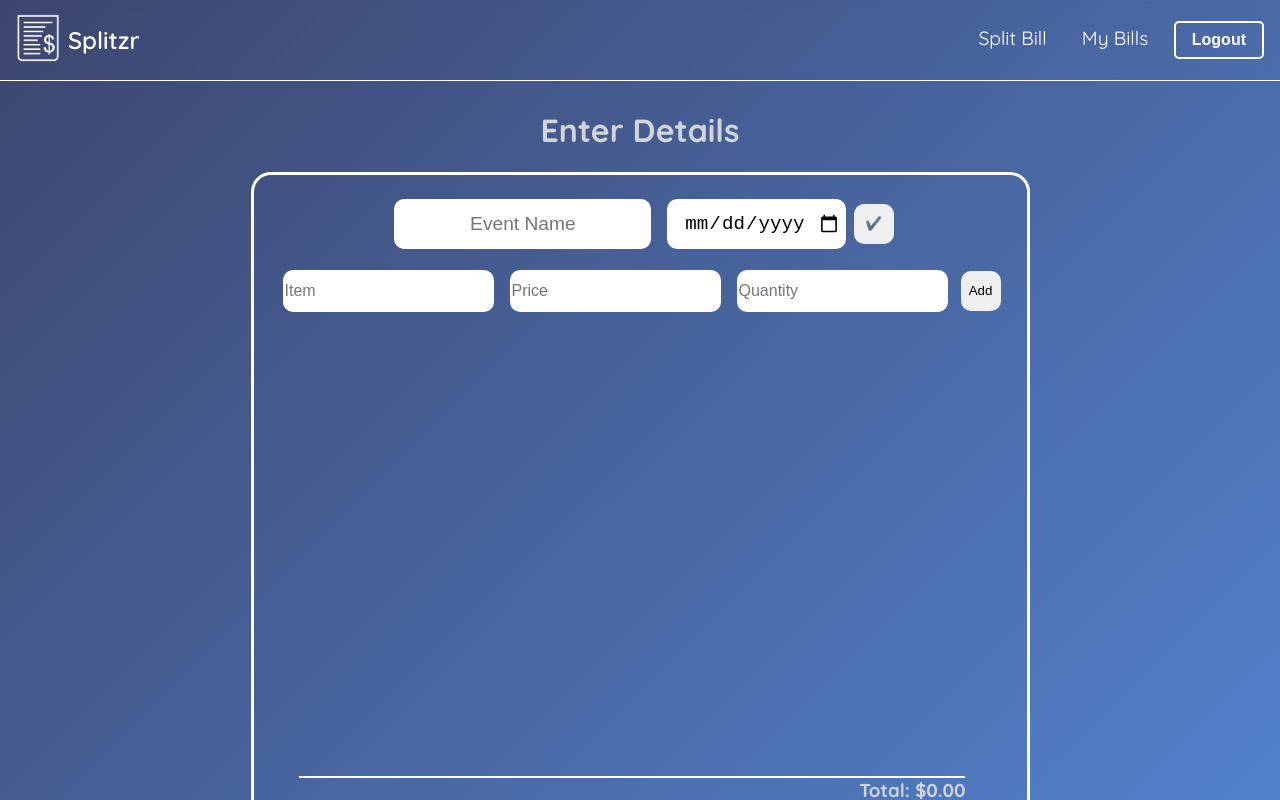
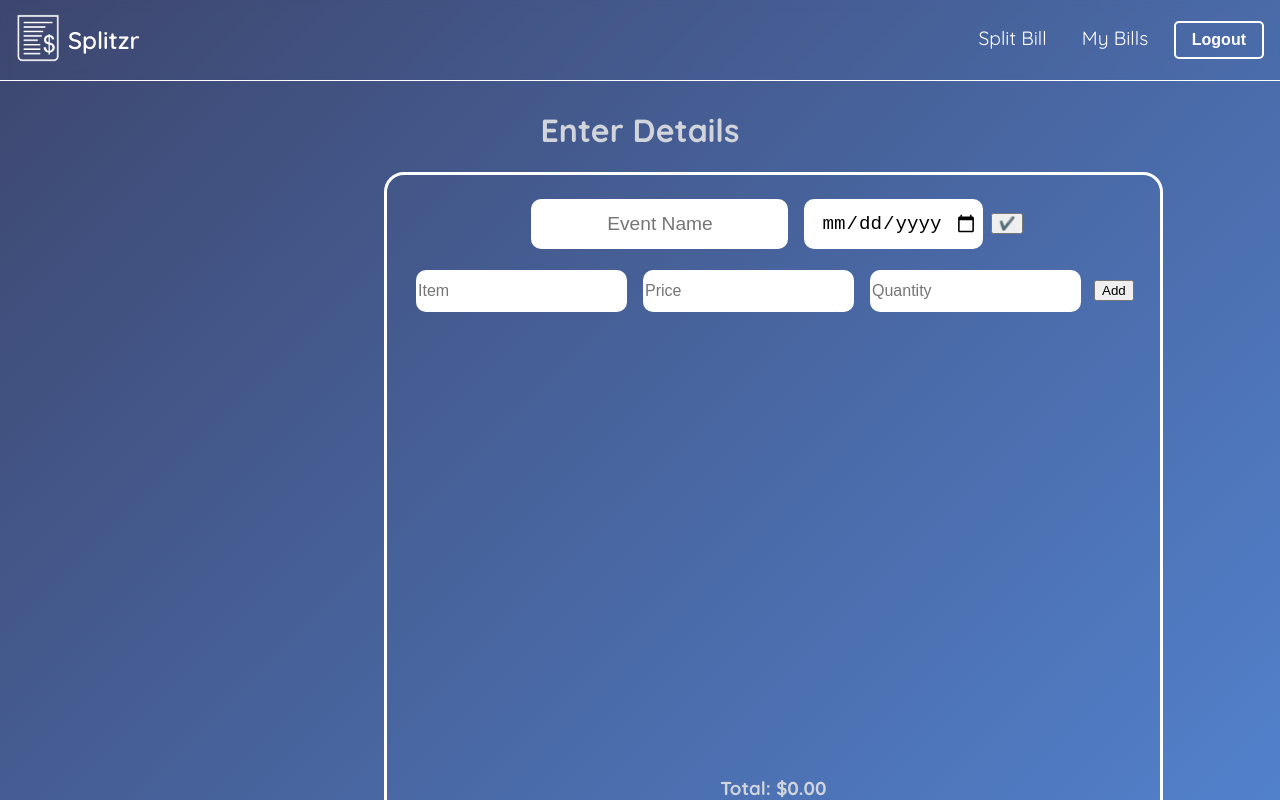
Before and after one commit to roccovulpis/Splitzr, a React (Vite) app in the folder client/: page /split-bill in a window 1280 px wide. Built offline with nearby package versions, Linux system fonts and the light colour scheme; sample sign-in values are in the browser's storage.

Commit message:
Bill Splitter functions added.

```diff
--- /dev/null
+++ b/client/src/components/ActionPanel.jsx
@@ -0,0 +1,13 @@
+import React from 'react';
+import '../styles/ActionPanel.css';
+
+export default function ActionPanel({ editBill, handleSplitOption }) {
+  return (
+    <div className="action-panel">
+      <h2>Choose How to Split</h2>
+      <button onClick={editBill}>✏️ Edit Bill</button>
+      <button onClick={() => handleSplitOption('equal')}>🔄 Split Evenly</button>
+      <button onClick={() => handleSplitOption('custom')}>👥 Assign Items Manually</button>
+    </div>
+  );
+}
--- a/client/src/components/BillForm.jsx
+++ b/client/src/components/BillForm.jsx
@@ -1,4 +1,9 @@
-import React, { useState } from 'react';
+import React, { useState, useEffect } from 'react';
+import EventDetails from './EventDetails';
+import ItemInput from './ItemInput';
+import ItemList from './ItemList';
+import ActionPanel from './ActionPanel';
+import SplitPanel from './SplitPanel';
 import '../styles/BillForm.css';
 
 export default function BillForm() {
@@ -11,37 +16,20 @@ export default function BillForm() {
   const [total, setTotal] = useState(0);
   const [isEditingEvent, setIsEditingEvent] = useState(true);
   const [editingIndex, setEditingIndex] = useState(null);
+  const [isConfirmed, setIsConfirmed] = useState(false);
+  const [splitOption, setSplitOption] = useState(null);
+  const [people, setPeople] = useState([{ name: '', amount: 0 }]);
 
-  // Event Handlers
-  function handleEventInputChange(event) {
-    setEvent(event.target.value);
-  }
+  useEffect(() => {
+    setTotal(items.reduce((sum, item) => sum + item.price, 0));
+  }, [items]);
 
-  function handleEventDateInputChange(event) {
-    setEventDate(event.target.value);
-  }
-
-  // Item Input Handlers
-  function handleItemInputChange(event) {
-    setNewItem(event.target.value);
-  }
-
-  function handlePriceInputChange(event) {
-    setItemPrice(event.target.value);
-  }
-
-  function handleQuantityInputChange(event) {
-    setQuantity(event.target.value);
-  }
-
-  // Add or Update Item
   function addItem() {
     const unitPrice = parseFloat(itemPrice) || 0;
     const qty = parseInt(quantity, 10) || 0;
 
     if (newItem.trim() !== '' && unitPrice > 0 && qty > 0) {
       if (editingIndex !== null) {
-        // Update the existing item
         setItems((prevItems) =>
           prevItems.map((item, index) =>
             index === editingIndex
@@ -49,141 +37,87 @@ export default function BillForm() {
               : item
           )
         );
-        setEditingIndex(null); // Exit edit mode
+        setEditingIndex(null);
       } else {
-        // Add a new item
-        const newItemObject = {
-          name: newItem,
-          unitPrice,
-          price: unitPrice * qty,
-          quantity: qty,
-        };
-        setItems((prevItems) => [...prevItems, newItemObject]);
+        setItems([...items, { name: newItem, unitPrice, price: unitPrice * qty, quantity: qty }]);
       }
-
-      resetInputs(); // Reset input fields
+      resetInputs();
     }
   }
 
-  // Update Total after items state changes
-  React.useEffect(() => {
-    const newTotal = items.reduce((sum, item) => sum + item.price, 0);
-    setTotal(newTotal);
-  }, [items]);
-
-  // Start Editing an Item
-  function startEditItem(index) {
-    const itemToEdit = items[index];
-    setNewItem(itemToEdit.name);
-    setItemPrice(itemToEdit.unitPrice.toFixed(2));
-    setQuantity(itemToEdit.quantity);
-    setEditingIndex(index);
+  function removeItem(index) {
+    setItems(items.filter((_, i) => i !== index));
   }
 
-  // Cancel Editing Mode
-  function cancelEdit() {
-    resetInputs();
-    setEditingIndex(null);
+  function confirmBill() {
+    setIsConfirmed(true);
   }
 
-  // Remove an Item
-  function removeItem(index) {
-    setItems((prevItems) => prevItems.filter((_, i) => i !== index));
+  function editBill() {
+    setIsConfirmed(false);
+    setSplitOption(null);
   }
 
-  // Reset Input Fields
-  function resetInputs() {
-    setNewItem('');
-    setItemPrice('');
-    setQuantity('');
+  function handleSplitOption(option) {
+    setSplitOption(option);
+    if (option === 'equal') {
+      const splitAmount = total / people.length;
+      setPeople(people.map((p) => ({ ...p, amount: splitAmount })));
+    }
+  }
+
+  function handlePersonChange(index, field, value) {
+    const updatedPeople = [...people];
+    updatedPeople[index][field] = field === 'amount' ? parseFloat(value) : value;
+    setPeople(updatedPeople);
+  }
+
+  function addPerson() {
+    setPeople([...people, { name: '', amount: 0 }]);
   }
 
   return (
-    <div className="event-form-container">
-      {isEditingEvent ? (
-        <div className="event-details-container">
-          <input
-            type="text"
-            id="event-name"
-            placeholder="Event Name"
-            value={event}
-            onChange={handleEventInputChange}
-          />
-          <input
-            type="date"
-            id="date"
-            value={eventDate}
-            onChange={handleEventDateInputChange}
-          />
-          <button className="add-btn" onClick={() => setIsEditingEvent(false)}>
-            ✔️
-          </button>
-        </div>
-      ) : (
-        <div className="event-summary">
-          <h2>
-            Event: {event} (Date: {eventDate})
-          </h2>
-          <button className="event-form-edit-btn" onClick={() => setIsEditingEvent(true)}>
-            ✏️
-          </button>
-        </div>
-      )}
+    <div className={`bill-container ${isConfirmed ? 'confirmed' : ''}`}>
+      <div className="bill-panel">
+        <EventDetails
+          event={event}
+          eventDate={eventDate}
+          setEvent={setEvent}
+          setEventDate={setEventDate}
+          isEditing={isEditingEvent}
+          setIsEditing={setIsEditingEvent}
+        />
 
-      <div className="event-items-container">
-        <input
-          className="item-input"
-          type="text"
-          placeholder="Item"
-          value={newItem}
-          onChange={handleItemInputChange}
-        />
-        <input
-          className="price-input"
-          type="number"
-          placeholder="Price"
-          value={itemPrice}
-          onChange={handlePriceInputChange}
-        />
-        <input
-          className="quantity-input"
-          type="number"
-          placeholder="Quantity"
-          value={quantity}
-          onChange={handleQuantityInputChange}
-        />
-        <button className="add-btn" onClick={addItem}>
-          {editingIndex !== null ? '✔️' : 'Add'}
-        </button>
-        {editingIndex !== null && (
-          <button className="cancel-btn" onClick={cancelEdit}>
-            Cancel
-          </button>
+        {!isConfirmed && (
+          <>
+            <ItemInput
+              newItem={newItem}
+              itemPrice={itemPrice}
+              quantity={quantity}
+              editingIndex={editingIndex}
+              handleItemInputChange={(e) => setNewItem(e.target.value)}
+              handlePriceInputChange={(e) => setItemPrice(e.target.value)}
+              handleQuantityInputChange={(e) => setQuantity(e.target.value)}
+              addItem={addItem}
+              cancelEdit={() => setEditingIndex(null)}
+            />
+            {editingIndex === null && (
+              <ItemList items={items} startEditItem={setEditingIndex} removeItem={removeItem} />
+            )}
+            <h3 className="total-display">Total: ${total.toFixed(2)}</h3>
+            <button className="confirm-btn" onClick={confirmBill}>Confirm Bill</button>
+          </>
         )}
       </div>
 
-      {/* Hide the list when editingIndex is not null */}
-      {editingIndex === null && (
-        <ol className="added-items">
-          {items.map((item, index) => (
-            <li key={index} className="added-list-items">
-              <div className="text">
-                <span>{item.quantity} x</span>
-                <span>{item.name}</span>
-                <span className="added-item-price">${item.price.toFixed(2)}</span>
-              </div>
-              <button className="added-item-edit-btn" onClick={() => startEditItem(index)}>
-                ✏️
-              </button>
-              <button className="remove-btn" onClick={() => removeItem(index)}>
-                ❌
-              </button>
-            </li>
-          ))}
-        </ol>
+      {isConfirmed && (
+        <>
+          <ActionPanel editBill={editBill} handleSplitOption={handleSplitOption} />
+          {splitOption === 'custom' && (
+            <SplitPanel people={people} handlePersonChange={handlePersonChange} addPerson={addPerson} />
+          )}
+        </>
       )}
-
-      <h3 className="total-display">Total: ${total.toFixed(2)}</h3>
     </div>
   );
 }
--- /dev/null
+++ b/client/src/components/EventDetails.jsx
@@ -0,0 +1,29 @@
+import React from 'react';
+import '../styles/EventDetails.css';
+
+
+export default function EventDetails({ event, eventDate, setEvent, setEventDate, isEditing, setIsEditing }) {
+  return isEditing ? (
+    <div className="event-details-container">
+      <input
+        type="text"
+        id="event-name"
+        placeholder="Event Name"
+        value={event}
+        onChange={(e) => setEvent(e.target.value)}
+      />
+      <input
+        type="date"
+        id="date"
+        value={eventDate}
+        onChange={(e) => setEventDate(e.target.value)}
+      />
+      <button className="add-btn" onClick={() => setIsEditing(false)}>✔️</button>
+    </div>
+  ) : (
+    <div className="event-summary">
+      <h2>Event: {event} (Date: {eventDate})</h2>
+      <button className="event-form-edit-btn" onClick={() => setIsEditing(true)}>✏️</button>
+    </div>
+  );
+}
--- /dev/null
+++ b/client/src/components/ItemInput.jsx
@@ -0,0 +1,48 @@
+import React from 'react';
+import '../styles/ItemInput.css';
+
+export default function ItemInput({
+  newItem,
+  itemPrice,
+  quantity,
+  editingIndex,
+  handleItemInputChange,
+  handlePriceInputChange,
+  handleQuantityInputChange,
+  addItem,
+  cancelEdit,
+}) {
+  return (
+    <div className="event-items-container">
+      <input
+        className="item-input"
+        type="text"
+        placeholder="Item"
+        value={newItem}
+        onChange={handleItemInputChange}
+      />
+      <input
+        className="price-input"
+        type="number"
+        placeholder="Price"
+        value={itemPrice}
+        onChange={handlePriceInputChange}
+      />
+      <input
+        className="quantity-input"
+        type="number"
+        placeholder="Quantity"
+        value={quantity}
+        onChange={handleQuantityInputChange}
+      />
+      <button className="add-btn" onClick={addItem}> {/* ✅ Call `addItem` here */}
+        {editingIndex !== null ? '✔️' : 'Add'}
+      </button>
+      {editingIndex !== null && (
+        <button className="cancel-btn" onClick={cancelEdit}>
+          Cancel
+        </button>
+      )}
+    </div>
+  );
+}
--- /dev/null
+++ b/client/src/components/ItemList.jsx
@@ -0,0 +1,20 @@
+import React from 'react';
+import '../styles/ItemList.css';
+
+export default function ItemList({ items, startEditItem, removeItem }) {
+  return (
+    <ol className="added-items">
+      {items.map((item, index) => (
+        <li key={index} className="added-list-items">
+          <div className="text">
+            <span>{item.quantity} x</span>
+            <span>{item.name}</span>
+            <span className="added-item-price">${item.price.toFixed(2)}</span>
+          </div>
+          <button className="added-item-edit-btn" onClick={() => startEditItem(index)}>✏️</button>
+          <button className="remove-btn" onClick={() => removeItem(index)}>❌</button>
+        </li>
+      ))}
+    </ol>
+  );
+}
--- /dev/null
+++ b/client/src/components/SplitPanel.jsx
@@ -0,0 +1,27 @@
+import React from 'react';
+import '../styles/SplitPanel.css';
+
+export default function SplitPanel({ people, handlePersonChange, addPerson }) {
+  return (
+    <div className="split-panel visible">
+      <h2>Assign Items to People</h2>
+      {people.map((p, index) => (
+        <div key={index} className="person-entry">
+          <input
+            type="text"
+            placeholder="Name"
+            value={p.name}
+            onChange={(e) => handlePersonChange(index, 'name', e.target.value)}
+          />
+          <input
+            type="number"
+            placeholder="Amount"
+            value={p.amount}
+            onChange={(e) => handlePersonChange(index, 'amount', e.target.value)}
+          />
+        </div>
+      ))}
+      <button onClick={addPerson}>➕ Add Person</button>
+    </div>
+  );
+}
--- /dev/null
+++ b/client/src/styles/ActionPanel.css
@@ -0,0 +1,19 @@
+.action-panel {
+    flex: 1;
+    padding: 1rem;
+    border: 3px solid white;
+    border-radius: 20px;
+    margin-left: 20px;
+    opacity: 0;
+    transform: translateX(50%);
+    transition: opacity 0.5s ease-in-out, transform 0.5s ease-in-out;
+    display: flex;
+    flex-direction: column;
+    align-items: center;
+    height: 50%;
+}
+
+.confirmed .action-panel {
+    opacity: 1;
+    transform: translateX(0);
+}
--- a/client/src/styles/BillForm.css
+++ b/client/src/styles/BillForm.css
@@ -1,3 +1,4 @@
+/* Keep original form container styling */
 .event-form-container {
   border: 3px solid white;
   border-radius: 20px;
@@ -9,6 +10,7 @@
   align-items: center;
 }
 
+/* Preserve input styles */
 .event-form-container input {
   height: 40px;
   border-radius: 10px;
@@ -17,6 +19,7 @@
   margin: 3px;
 }
 
+/* Preserve added items list */
 .added-items {
   overflow-y: auto;
   width: 90%;
@@ -27,6 +30,7 @@
   align-items: flex-start;
 }
 
+/* Scrollbar styling */
 .added-items::-webkit-scrollbar {
   width: 10px;
 }
@@ -42,105 +46,32 @@
   border: 2px solid #f4f4f4;
 }
 
-  .added-item-price {
+/* Bill shifting container */
+.bill-container {
   display: flex;
-    margin-left: auto;
-    text-align: right;
+  justify-content: space-between;
+  align-items: flex-start;
+  width: 80%;
+  max-width: 1000px;
+  margin: auto;
+  transition: transform 0.5s ease-in-out;
 }
 
-  .event-form-container > ol li {
+/* Maintain original bill panel layout */
+.bill-panel {
+  flex: 1;
+  padding: 1rem;
+  border: 3px solid white;
+  border-radius: 20px;
   display: flex;
-    justify-content: space-between;
+  flex-direction: column;
   align-items: center;
-    width: 90%;
-    padding: 10px;
-    background-color: white;
-    color: black;
-    border-radius: 10px;
-    margin-top: 10px;
+  min-height: 650px;
+  max-height: 700px;
+  transition: transform 0.5s ease-in-out;
 }
 
-  .event-form-container > ol li .text {
-    flex: 2;
-    display: flex;
-    align-items: center;
-    gap: 20px;
+/* Move bill left when confirmed */
+.confirmed .bill-panel {
+  transform: translateX(-30%);
 }
-
-  .event-form-container > ol li .added-items-quant-input {
-    width: 50px;
-  }
-
-  .event-form-container > ol li .added-items-price-input {
-    width: 150px;
-    text-align: right;
-  }
-
-  .event-form-container > ol li button {
-    margin-left: 10px;
-  }
-
-  .event-details-container {
-    display: flex;
-    justify-content: center;
-    align-items: center;
-    width: 100%;
-  }
-
-  .event-details-container input {
-    height: 40px;
-    padding: 5px;
-    margin: 0.5rem;
-    text-align: center;
-    font-size: 1.2rem;
-  }
-
-  .event-items-container {
-    display: flex;
-    justify-content: center;
-    align-items: center;
-    padding: 10px;
-    gap: 10px;
-  }
-
-  .event-summary {
-    display: flex;
-    justify-content: center;
-    align-items: center;
-    background-color: white;
-    border-radius: 20px;
-    width: 70%;
-    min-width: 350px;
-    padding: 0.2rem;
-    color: black;
-    flex-wrap: wrap;
-  }
-
-  .event-summary > h2 {
-    font-weight: 400;
-  }
-
-  .event-edit-btn,
-  .added-item-edit-btn,
-  .add-btn,
-  .remove-btn {
-    height: 40px;
-    width: 40px;
-    border-radius: 10px;
-    cursor: pointer;
-    border: none;
-  }
-
-  .event-form-edit-btn {
-    transform: translateX(5px);
-  }
-
-  .total-display {
-    display: flex;
-    margin-top: auto;
-    width: 90%;
-    justify-content: flex-end;
-    margin-right: 1rem;
-    border-top: 2px solid white;
-    margin-top: 1.2rem;
-  }
--- /dev/null
+++ b/client/src/styles/EventDetails.css
@@ -0,0 +1,33 @@
+.event-details-container {
+    display: flex;
+    justify-content: center;
+    align-items: center;
+    width: 100%;
+}
+
+.event-details-container input {
+    height: 40px;
+    padding: 5px;
+    margin: 0.5rem;
+    text-align: center;
+    font-size: 1.2rem;
+    border-radius: 10px;
+    border: none;
+}
+
+.event-summary {
+    display: flex;
+    justify-content: center;
+    align-items: center;
+
+    border-radius: 20px;
+    width: 70%;
+    min-width: 350px;
+    padding: 0.2rem;
+
+    flex-wrap: wrap;
+}
+
+.event-summary h2 {
+    font-weight: 400;
+}
--- /dev/null
+++ b/client/src/styles/ItemInput.css
@@ -0,0 +1,15 @@
+.event-items-container {
+    display: flex;
+    justify-content: center;
+    align-items: center;
+    padding: 10px;
+    gap: 10px;
+}
+
+.event-items-container input {
+    height: 40px;
+    border-radius: 10px;
+    border: none;
+    font-size: 1rem;
+    margin: 3px;
+}
--- /dev/null
+++ b/client/src/styles/ItemList.css
@@ -0,0 +1,70 @@
+/* Preserve item list layout */
+.added-items {
+    overflow-y: auto;
+    width: 90%;
+    display: flex;
+    flex-direction: column;
+    max-height: 450px;
+    min-height: 400px;
+}
+
+/* Scrollbar settings */
+.added-items::-webkit-scrollbar {
+    width: 10px;
+}
+
+.added-items::-webkit-scrollbar-track {
+    background: #f4f4f4;
+    border-radius: 10px;
+}
+
+.added-items::-webkit-scrollbar-thumb {
+    background-color: #888;
+    border-radius: 10px;
+    border: 2px solid #f4f4f4;
+}
+
+/* Style each list item */
+.added-items li {
+    display: flex;
+    justify-content: space-between;
+    align-items: center;
+    width: 80%;
+    height: 2.4rem;
+    padding: 10px;
+    background-color: white;
+    color: black;
+    border-radius: 10px;
+    margin-top: 10px;
+    align-self: center;
+}
+
+/* Ensure proper spacing inside list items */
+.added-items li .text {
+    flex: 2;
+    display: flex;
+    align-items: center;
+    gap: 20px;
+}
+
+/* Ensure proper positioning of quantity and price input fields */
+.added-items li .added-items-quant-input {
+    width: 50px;
+}
+
+.added-items li .added-items-price-input {
+    width: 150px;
+    text-align: right;
+}
+
+/* Ensure spacing for buttons inside item list */
+.added-items li button {
+    margin-left: 10px;
+}
+
+/* Keep price aligned properly */
+.added-item-price {
+    display: flex;
+    margin-left: auto;
+    text-align: right;
+}
--- /dev/null
+++ b/client/src/styles/SplitPanel.css
@@ -0,0 +1,15 @@
+.split-panel {
+    flex: 1;
+    padding: 1rem;
+    background-color: white;
+    border-radius: 20px;
+    margin-left: 20px;
+    opacity: 0;
+    transform: translateX(50%);
+    transition: opacity 0.5s ease-in-out, transform 0.5s ease-in-out;
+}
+
+.split-panel.visible {
+    opacity: 1;
+    transform: translateX(0);
+}
```
Lines whose indentation alone changed are shown as unchanged.
